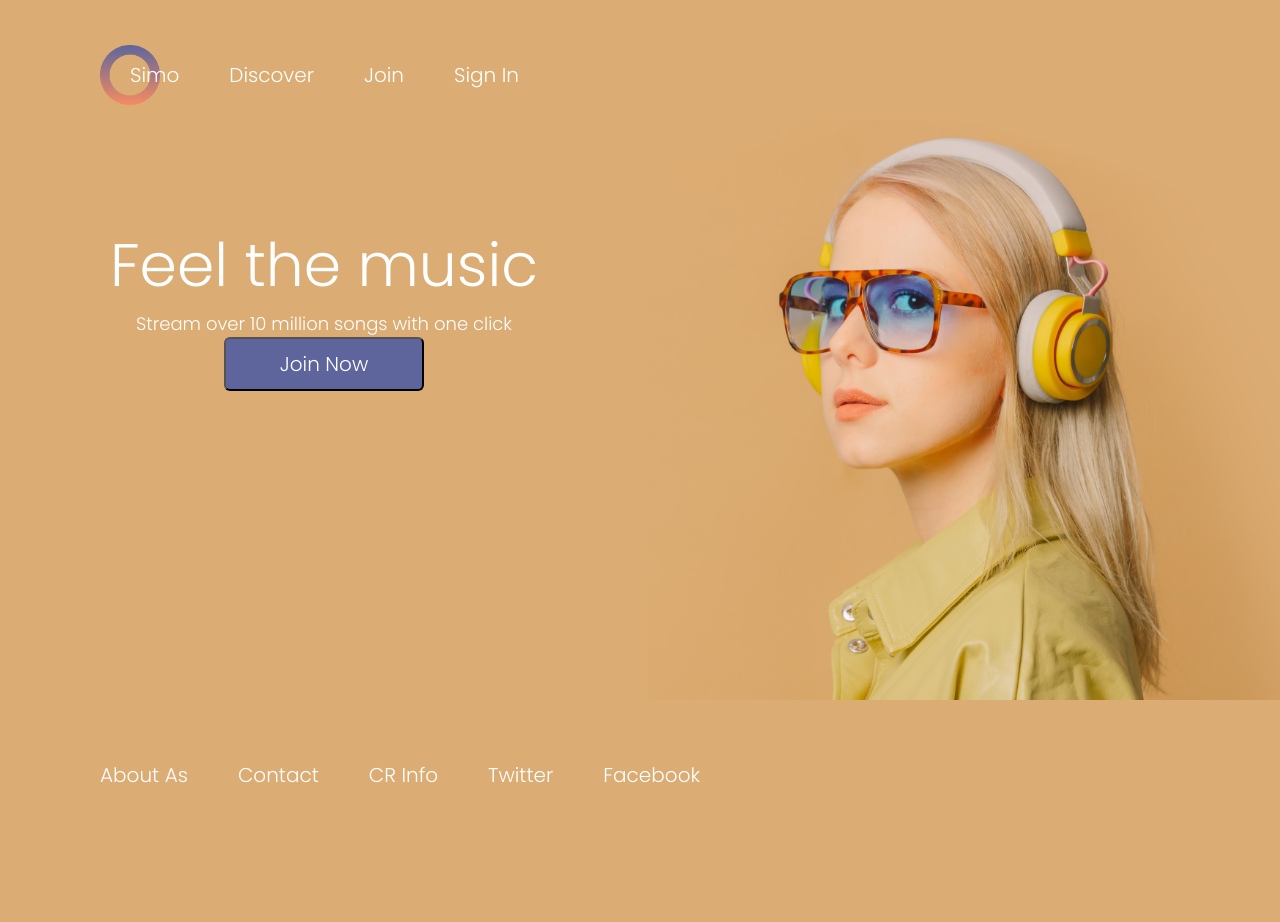
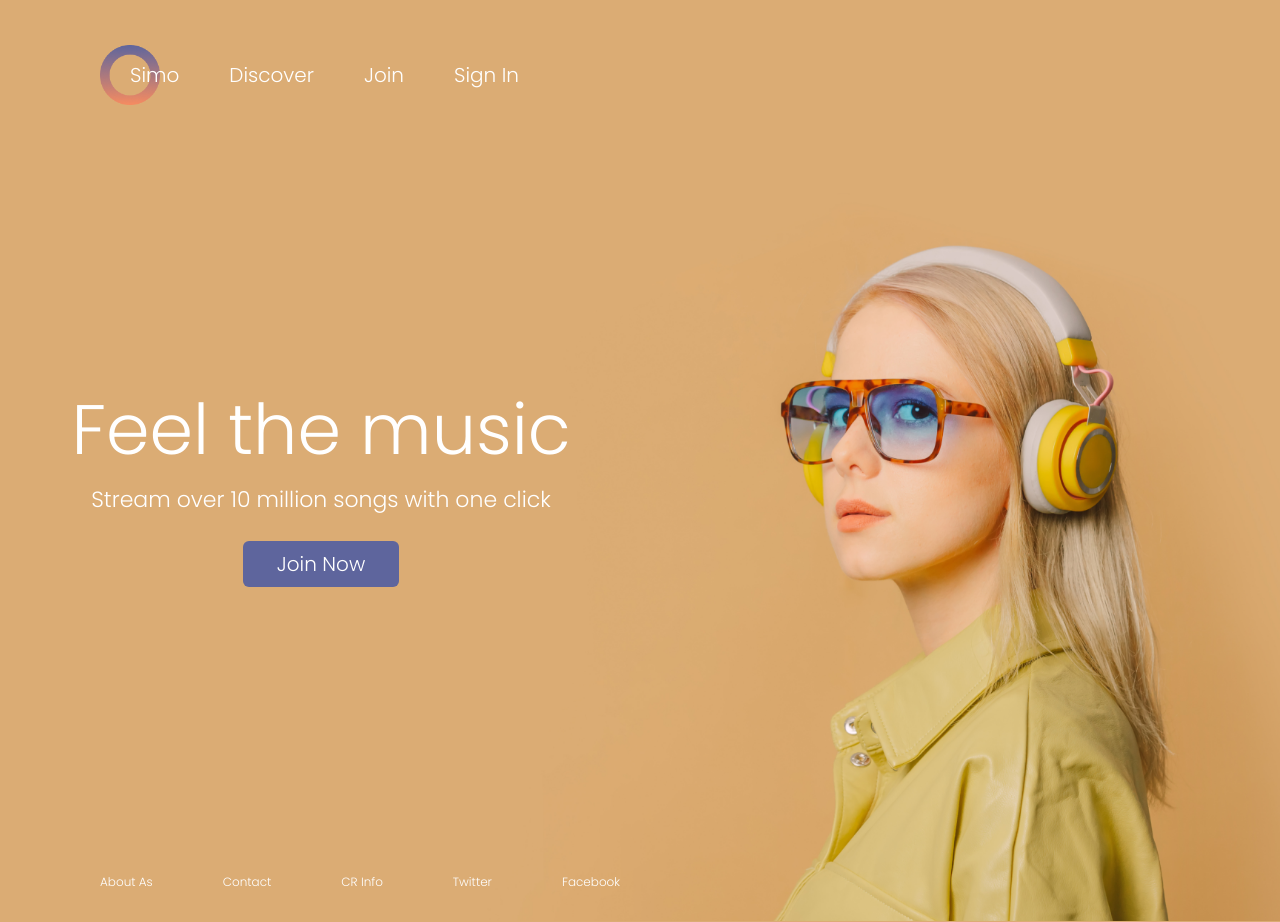
Before and after one commit to dev-ley/MusicSPA-React, a React (Create React App) app: page / in a window 1280 px wide. Before the commit the page ends 820 px from the top, so only its background shows below. Built offline with nearby package versions, Linux system fonts and the light colour scheme.

Commit message:
organizado os componentes com as troca de rota

```diff
--- a/src/App.css
+++ b/src/App.css
@@ -1,38 +1,14 @@
-.App {
-  text-align: center;
+
+@import url('https://fonts.googleapis.com/css2?family=Poppins:ital,wght@0,100;0,200;0,300;0,400;0,500;0,600;0,700;0,800;0,900;1,100;1,200;1,300;1,400;1,500;1,600;1,700;1,800;1,900&display=swap');
+
+*{
+    margin: 0;
+    padding: 0;
+    font-family: 'Poppins', sans-serif;
+
 }
 
-.App-logo {
-  height: 40vmin;
-  pointer-events: none;
+
+.fundo {
+  background-color: #DBAC74;
 }
-
-@media (prefers-reduced-motion: no-preference) {
-  .App-logo {
-    animation: App-logo-spin infinite 20s linear;
-  }
-}
-
-.App-header {
-  background-color: #282c34;
-  min-height: 100vh;
-  display: flex;
-  flex-direction: column;
-  align-items: center;
-  justify-content: center;
-  font-size: calc(10px + 2vmin);
-  color: white;
-}
-
-.App-link {
-  color: #61dafb;
-}
-
-@keyframes App-logo-spin {
-  from {
-    transform: rotate(0deg);
-  }
-  to {
-    transform: rotate(360deg);
-  }
-}
--- a/src/Cabecalho/Cabecalho.css
+++ b/src/Cabecalho/Cabecalho.css
@@ -1,16 +1,6 @@
 
-  @import url('https://fonts.googleapis.com/css2?family=Poppins:ital,wght@0,100;0,200;0,300;0,400;0,500;0,600;0,700;0,800;0,900;1,100;1,200;1,300;1,400;1,500;1,600;1,700;1,800;1,900&display=swap');
-
-*{
-    margin: 0;
-    padding: 0;
-    background-color: #DBAC74;
-    font-family: 'Poppins', sans-serif;
-
-}
 
 .cabecalho {
-
     display: flex;
     height: 90px;
     padding-top: 30px;
--- a/src/Footer/Footer.css
+++ b/src/Footer/Footer.css
@@ -0,0 +1,18 @@
+.footer_nav {
+
+    display: flex;
+    align-items: center;
+    height: 80px;
+    gap: 60px;
+    font-size: 12px;
+    color: white;
+    font-weight: 300;
+    padding-left: 100px;
+    margin-top: -80px;
+}
+
+.footer_nav > a {
+    text-decoration: none;
+    padding-right: 10px;
+    color: white;
+    }
--- a/src/Footer/index.js
+++ b/src/Footer/index.js
@@ -5,8 +5,8 @@ import './Footer.css'
 function Footer() {
     return (
         <>
-        <footer className="cabecalho">
-            <nav className="nav">
+        <footer className="footer">
+            <nav className="footer_nav">
 
                 <a href="/aboutas">About As</a>
                 <a href="/contact">Contact</a>
--- /dev/null
+++ b/src/pages/Discover/Discover.css
@@ -0,0 +1,8 @@
+.conteiner_discover {
+
+    background-size: cover;
+    background-position: bottom ;
+    background-repeat: no-repeat;
+    border: 1px solid rgba(255, 0, 0, 0);
+    height: 800px;
+}
--- a/src/pages/Discover/index.js
+++ b/src/pages/Discover/index.js
@@ -1,7 +1,16 @@
+import './Discover.css'
+
+
 function Discover () {
     return(
-        <h1>Discover</h1>
-    )
+
+    <div className="conteiner_discover">
+        <div className='box'>
+          <h1>Discover</h1>
+          <p>Stream over 10 million songs with one click</p>
+          <a>Join Now</a>
+        </div>
+   </div>    )
 }
 
 export default Discover;
--- a/src/pages/Simo/Simo.css
+++ b/src/pages/Simo/Simo.css
@@ -1,25 +1,27 @@
 
 @import url('https://fonts.googleapis.com/css2?family=Poppins:ital,wght@0,100;0,200;0,300;0,400;0,500;0,600;0,700;0,800;0,900;1,100;1,200;1,300;1,400;1,500;1,600;1,700;1,800;1,900&display=swap');
 
-.fundo {
-    height: 580px;
-    display: flex;
-    width: 100%;
-    background-image: url(/src/assets/img/img1.png);
-    background-repeat: no-repeat;
-    background-size: 100%;
-    background-position: center;
 
 
+.conteiner {
+
+    background-image: url(/src/assets/img/img1.png);
+    background-size: cover;
+    background-position: bottom ;
+    background-repeat: no-repeat;
+    border: 1px solid rgba(255, 0, 0, 0);
+    height: 800px;
 }
-
 .box {
 
-display: flex;
-flex-direction: column;
-width: 35vw;
-padding: 100px;
-align-items: center;
+    display: flex;
+    flex-direction: column;
+    width: 35vw;
+    margin-top: 16rem;
+    margin-left: 6rem;
+
+    align-items: center;
+
 
 }
 
@@ -27,10 +29,10 @@ align-items: center;
 
     font-family: 'Poppins', sans-serif;
     font-weight: 300;
-    width: 50vw;
-    font-size: 60px;
+    font-size: 70px;
     color: white;
-    text-align: center;
+    text-wrap: nowrap;
+
 
 }
 
@@ -38,27 +40,24 @@ align-items: center;
 
     font-family: 'Poppins', sans-serif;
     font-weight: 300;
-    width: 50vw;
-    font-size: 18px;
+    font-size: 22px;
     color: white;
-    text-align: center;
+    text-wrap: nowrap;
+
 }
 
-.box > button {
+.box > a {
 
+    margin-top: 25px;
     font-family: 'Poppins', sans-serif;
     font-weight: 300;
     font-size: 20px;
-    padding: 10px;
+    padding: 8px;
     color: white;
     background-color: #5E659D;
-    width: 200px;
+    border-radius: 6px;
+    text-wrap: nowrap;
+    width: 140px;
     text-align: center;
-    border-radius: 6px;
-}
-
-
-
-img {
 
 }
--- a/src/pages/Simo/index.js
+++ b/src/pages/Simo/index.js
@@ -1,17 +1,17 @@
 import './Simo.css'
-import foto from 'assets/img/img1.png'
 
 function Simo () {
     return(
-      <>
-      <div className='fundo'>
+
+      <div className='conteiner'>
             <div className='box'>
               <h1>Feel the music</h1>
               <p>Stream over 10 million songs with one click</p>
-              <button>Join Now</button>
+              <a>Join Now</a>
             </div>
+
        </div>
-     </>
+
     )
 }
 
--- a/src/routes.js
+++ b/src/routes.js
@@ -5,14 +5,16 @@ import Join from "./pages/Join";
 import SignIn from "./pages/SignIn";
 import Cabecalho from "./Cabecalho";
 import Footer from "Footer";
+import '../src/App.css';
 
  function AppRoutes () {
     return (
-        <BrowserRouter>
+        <BrowserRouter >
+            <div className='fundo'>
                 <Cabecalho />
 
                 <Routes>
-                <Route path="/" element={<Simo />} />
+                    <Route path="/" element={<Simo  />} />
                     <Route path="/1" element={<Discover />} />
                     <Route path="/2" element={<Join />} />
                     <Route path="/3" element={<SignIn />} />
@@ -20,6 +22,7 @@ import Footer from "Footer";
                 </Routes>
 
                 <Footer />
+            </div>
 
         </BrowserRouter>
 
```
Lines whose indentation alone changed are shown as unchanged.
